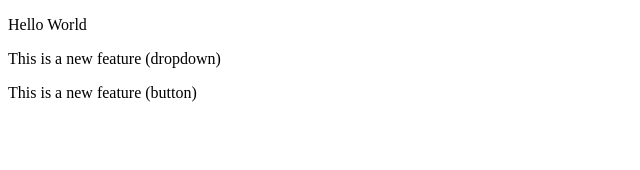
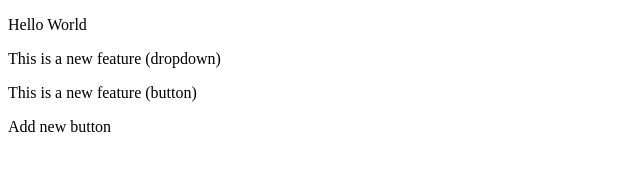
Before and after one commit to RafayAhmed786/2508F-Git, a plain HTML site: page index.html in a window 1280 px wide. Shown: the whole page, without its empty margins (0-640 px from the left). Drawn offline with Linux system fonts and the light colour scheme.

Commit message:
Add new button

```diff
--- a/index.html
+++ b/index.html
@@ -12,5 +12,7 @@
 
     <p>This is a new feature (button)</p>
 
+    <p>Add new button</p>
+
 </body>
 </html>
```
